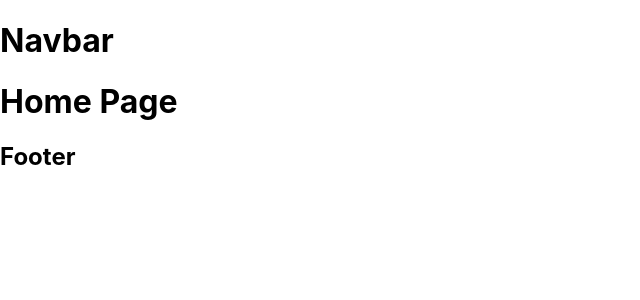
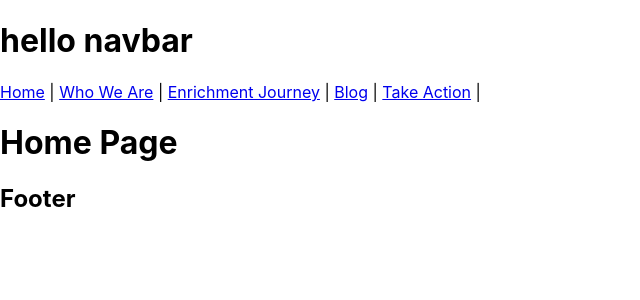
Before and after one commit to SELVA-Vida-Sin-Fronteras/website, a React (Create React App) app: page / in a window 1280 px wide. Shown: the top 300 px of the page, without its empty margins (0-640 px from the left). Built offline with nearby package versions, Linux system fonts and the light colour scheme.

Commit message:
add navbar

```diff
--- /dev/null
+++ b/src/Components/NavBar.jsx
@@ -0,0 +1,16 @@
+import { NavLink } from "react-router-dom";
+
+const NavBar = () => {
+  return (
+    <>
+      <h1>hello navbar</h1>
+      <NavLink to="/">Home</NavLink>{" | "}
+      <NavLink to="/WhoWeAre">Who We Are</NavLink>{" | "}
+      <NavLink to="/EnrichmentJourney">Enrichment Journey</NavLink>{" | "}
+      <NavLink to="/Blog">Blog</NavLink>{" | "}
+      <NavLink to="/TakeAction">Take Action</NavLink>{" | "}
+    </>
+  );
+};
+
+export default NavBar;
--- a/src/Routes/SharedLayout.jsx
+++ b/src/Routes/SharedLayout.jsx
@@ -1,8 +1,10 @@
 import { Outlet } from "react-router-dom";
+import NavBar from "../Components/NavBar";
+
 const SharedLayout = () => {
   return (
     <>
-      <h1>Navbar</h1>
+      <NavBar />
       <Outlet />
       <h2>Footer</h2>
     </>
```
